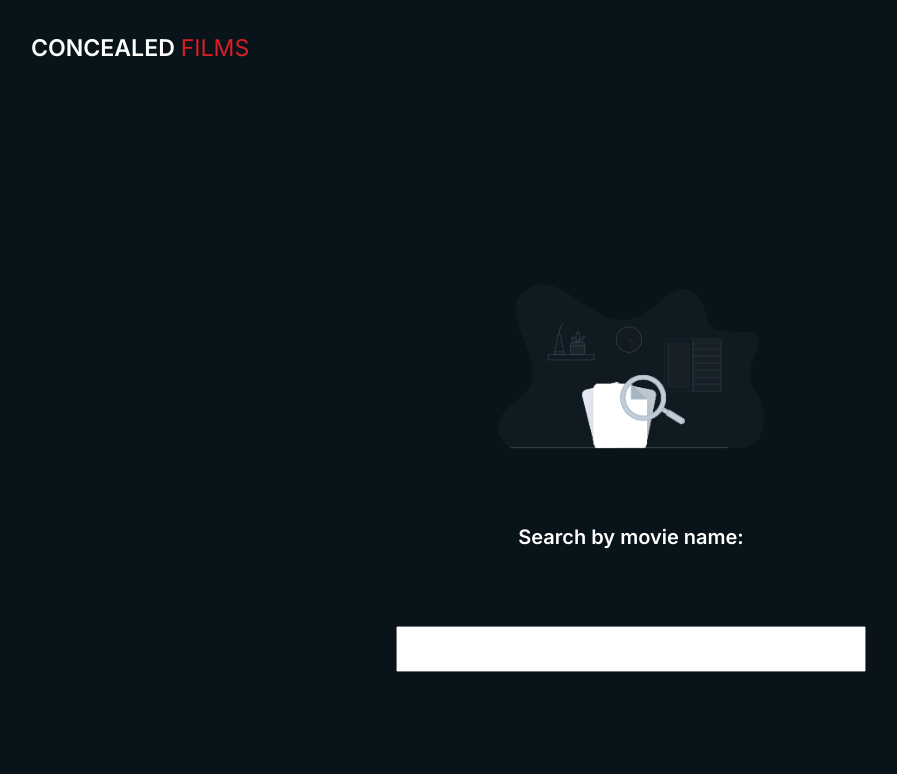
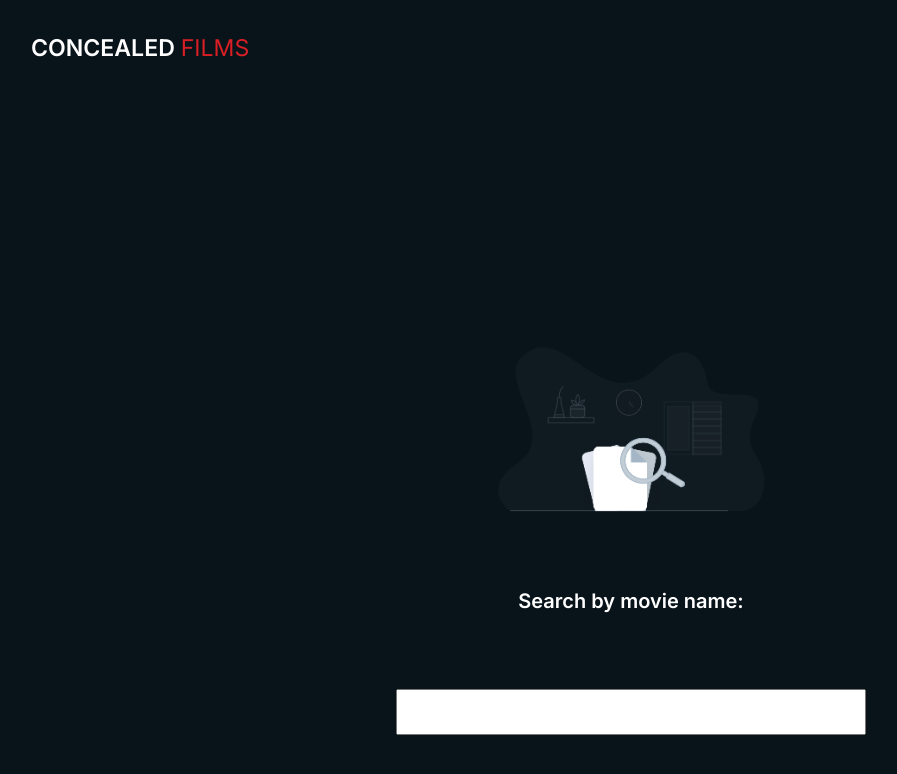
Before and after one commit to IsmaelFreitas98/technical-test01, a React (Create React App) app: page / in a window 1280 px wide. Shown: the top 774 px of the page, without its empty margins (9-906 px from the left). Built offline with nearby package versions, Linux system fonts and the light colour scheme.

Commit message:
Start implementing pagination

```diff
--- a/src/App.css
+++ b/src/App.css
@@ -3,11 +3,3 @@
   height: 100vh;
   flex-direction: column;
 }
-
-.content {
-  flex: 1;
-  display: flex;
-  flex-direction: column;
-  align-items: center;
-  justify-content: center;
-}
--- a/src/components/Header.css
+++ b/src/components/Header.css
@@ -24,5 +24,6 @@ span.red {
     width: 1440px;
     height: 32px;
     margin: 33px auto;
+    margin-bottom: 0;
 
 }
--- a/src/components/MovieDisplayer.css
+++ b/src/components/MovieDisplayer.css
@@ -4,7 +4,8 @@
     align-items: flex-end;
     width: 1360px;
     height: 47px;
-    margin: auto;
+    margin: 64px auto;
+    margin-bottom: 0;
 }
 
 .movie-card-container {
@@ -15,6 +16,7 @@
     gap: 40px;
     width: 1360px;
     height: 1004px;
+    margin: auto;
     margin-top: 44px;
 }
 
--- /dev/null
+++ b/src/components/Pagination.js
@@ -0,0 +1,5 @@
+function Pagination() {
+
+}
+
+export default Pagination;
--- a/src/components/SearchMovie.js
+++ b/src/components/SearchMovie.js
@@ -8,16 +8,26 @@ function SearchMovie(props) {
 
     const {callbackToSetMovies: setMovies, callbackToSetResult: setResults, searchQuery, setSearchQuery} = props;
 
-    const handleInputSubmit = (e) => {
+    const handleInputSubmit = async (e) => {
         e.preventDefault();
 
-        axios.get(`https://api.themoviedb.org/3/search/movie?api_key=${key}&query=${searchQuery}`)
-            .then((response) => {
-                setResults(response.data.total_results);
-                setMovies(response.data.results);
-            }).catch((err) => {
-                console.log(err);
-            });
+        try {
+            const newMoviesArr = [];
+            const {data} = await axios.get(`https://api.themoviedb.org/3/search/movie?api_key=${key}&query=${searchQuery}`);
+
+            newMoviesArr.push(...data.results);
+
+            for(let page = 2; page <= data.total_pages; page++) {
+                const {data: newData} = await axios.get(`https://api.themoviedb.org/3/search/movie?api_key=${key}&query=${searchQuery}&page=${page}`);
+                newMoviesArr.push(...newData.results);
+            }
+
+            setMovies(newMoviesArr);
+
+
+        } catch (err) {
+            console.error(err);
+        }
     }
 
     return (
--- a/src/components/SearchMovies.css
+++ b/src/components/SearchMovies.css
@@ -6,7 +6,8 @@
     gap: 50px;
     width: 462px;
     height: 334.77px;
-    margin: auto;
+    margin: 280px auto;
+    margin-bottom: 0;
 }
 
 .search-title {
```
